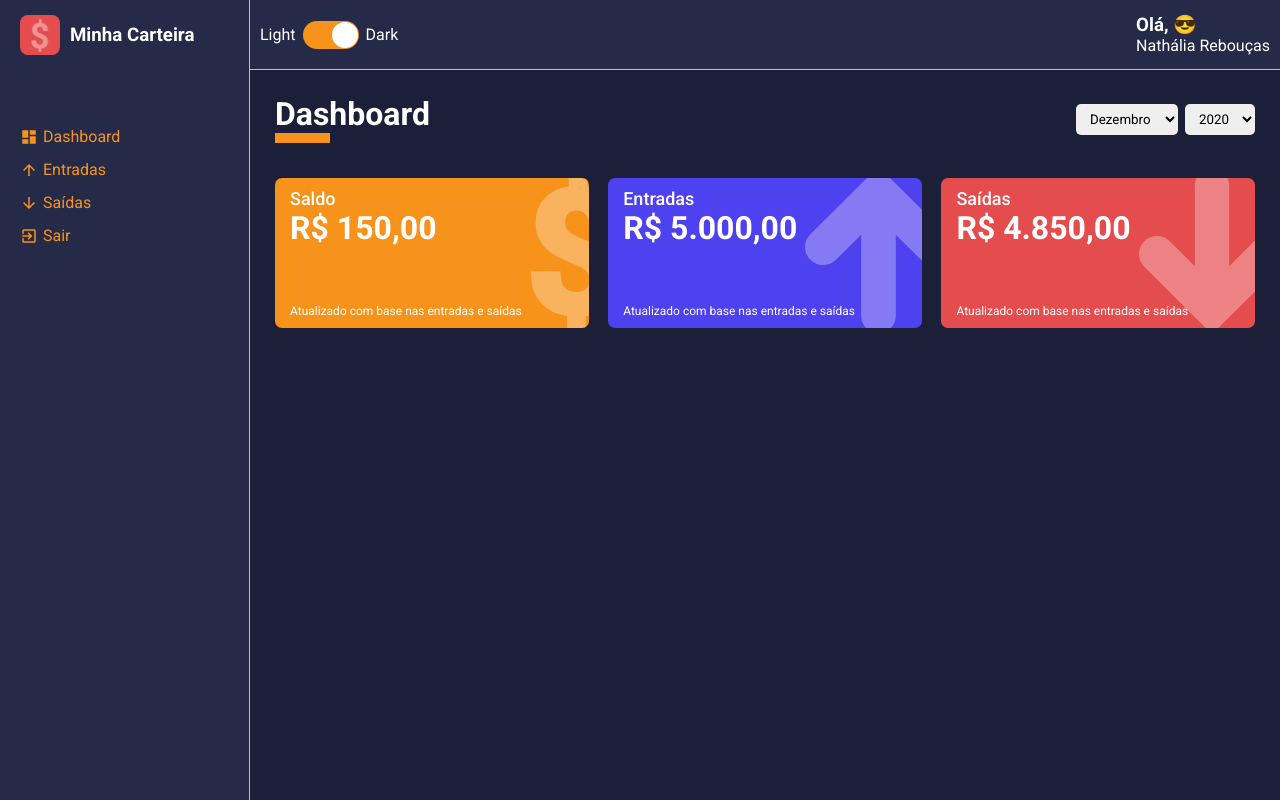
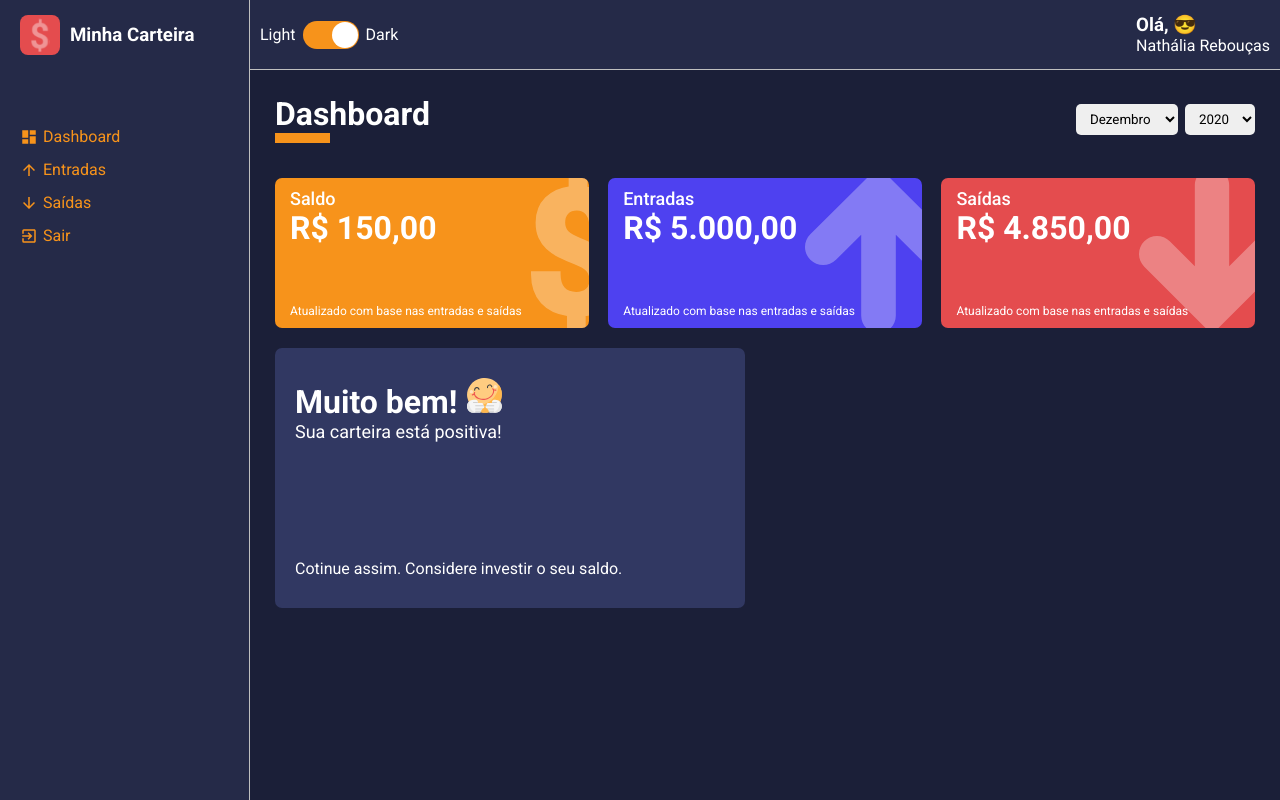
Before and after one commit to nathaliareboucas/minha-carteira, a React (Create React App) app: page /dashboard in a window 1280 px wide. Built offline with nearby package versions, Linux system fonts and the light colour scheme.

Commit message:
criando o cartão de status da carteira

```diff
--- /dev/null
+++ b/src/components/MessageBox/index.tsx
@@ -0,0 +1,32 @@
+import React from 'react';
+
+import {Container} from './styles';
+
+interface IMessageBox {
+  title: string;
+  description: string;
+  footerText: string;
+  icon: string;
+}
+
+const MessageBox: React.FC<IMessageBox> = (
+  {title, description, footerText, icon}
+) => {
+  return(
+    <Container>
+      <header>
+        <h1>
+          {title}
+          <img src={icon} alt={title}/>
+        </h1>
+        <p>{description}</p>
+      </header>
+
+      <footer>
+        <span>{footerText}</span>
+      </footer>
+    </Container>
+  );
+};
+
+export default MessageBox;
--- /dev/null
+++ b/src/components/MessageBox/styles.ts
@@ -0,0 +1,26 @@
+import styled from 'styled-components';
+
+export const Container = styled.div`
+  width: 48%;
+  height: 260px;
+
+  background-color: ${props => props.theme.colors.tertiary};
+  color: ${props => props.theme.colors.white};
+
+  border-radius: 7px;
+  margin: 10px 0;
+  padding: 30px 20px;
+
+  display: flex;
+  flex-direction: column;
+  justify-content: space-between;
+
+  > header img {
+    width: 35px;
+    margin-left: 10px;
+  }
+
+  > header p {
+    font-size: 18px;
+  }
+`;
--- a/src/pages/Dashboard/index.tsx
+++ b/src/pages/Dashboard/index.tsx
@@ -4,10 +4,13 @@
 import ContentHeader from '../../components/ContentHeader';
 import SelectInput from '../../components/SelectInput';
 import WalletBox from '../../components/WalletBox';
+import MessageBox from '../../components/MessageBox';
 
 import expenses from '../../repositories/expenses';
 import gains from '../../repositories/gains';
 import listOfMonths from '../../utils/months';
+import happyImg from '../../assets/happy.svg';
+import sadImg from '../../assets/sad.svg';
 
 const Dashboard: React.FC = () => {
 
@@ -104,6 +107,13 @@
           icon="arrowDown"
           color="#E44C4E"
         />
+
+        <MessageBox
+          title="Muito bem!"
+          description="Sua carteira está positiva!"
+          footerText="Cotinue assim. Considere investir o seu saldo."
+          icon={happyImg}
+        />
       </Content>
     </Container>
   );
--- a/src/pages/Dashboard/styles.ts
+++ b/src/pages/Dashboard/styles.ts
@@ -5,4 +5,5 @@
 export const Content = styled.div`
   display: flex;
   justify-content: space-between;
+  flex-wrap: wrap;
 `;
```
Also changed, not shown: 1 other file (tests, documents, lock files or other folders).
